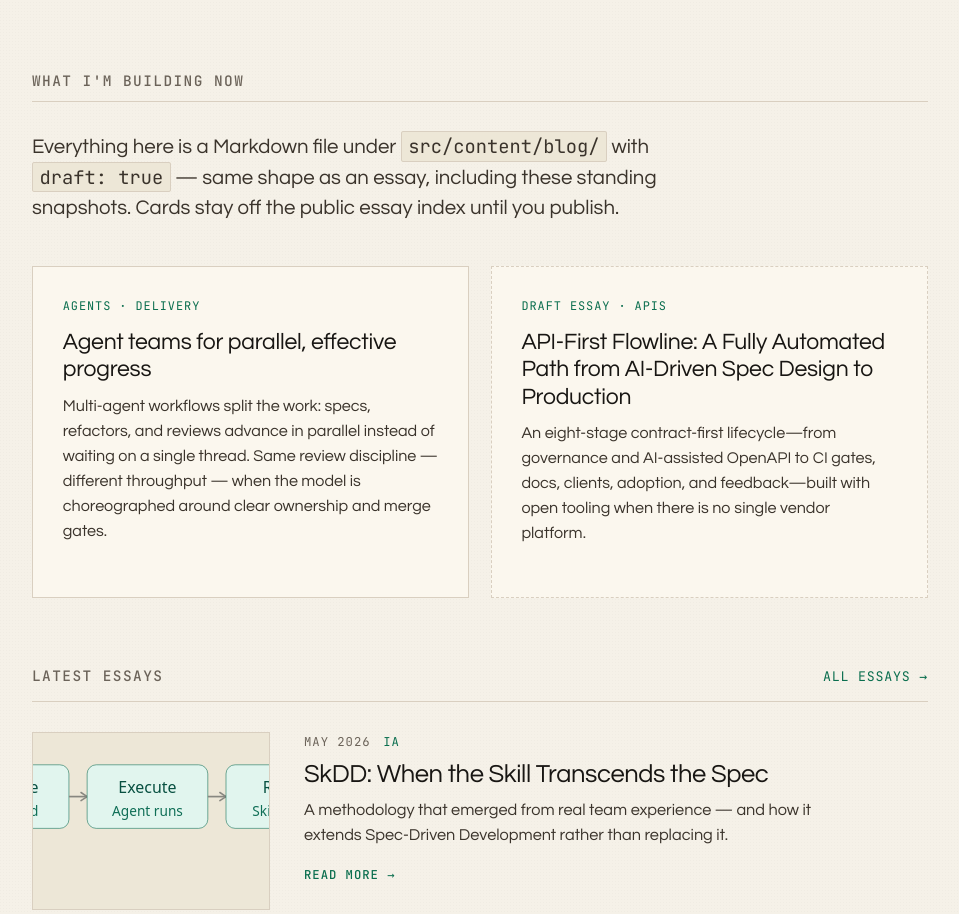
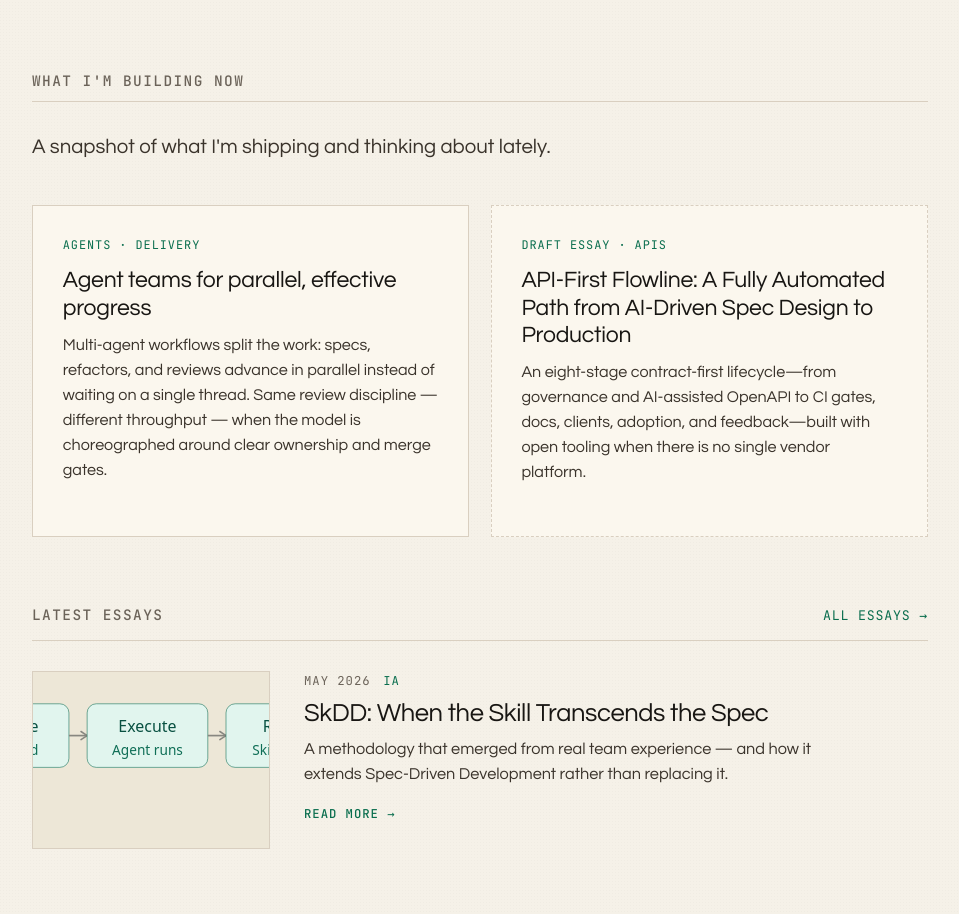
Before and after one commit to bvegaM/bryam-vega-site, an Astro site: page / in a window 1280 px wide. Shown: the part 980-1894 px from the top of the page, without its empty margins (160-1119 px from the left). Built offline with nearby package versions, Linux system fonts and the light colour scheme; Astro itself is replaced by a stand-in of ours; some packages are replaced by stand-ins of ours.

Commit message:
delete text

```diff
--- a/src/components/HomeContent.astro
+++ b/src/components/HomeContent.astro
@@ -75,18 +75,7 @@ const draftPosts = (await getCollection('blog', ({ data }) => data.draft)).sort(
   <div class="section-head">
     <h2>What I'm building now</h2>
   </div>
-  <p class="section-lede">
-    {draftPosts.length > 0 ? (
-      <>
-        Everything here is a Markdown file under <code class="mono">src/content/blog/</code> with <code class="mono">draft: true</code>
-        — same shape as an essay, including these standing snapshots. Cards stay off the public essay index until you publish.
-      </>
-    ) : (
-      <>
-        Add entries under <code class="mono">src/content/blog/</code> with <code class="mono">draft: true</code> to show work in progress here.
-      </>
-    )}
-  </p>
+  <p class="section-lede">A snapshot of what I'm shipping and thinking about lately.</p>
 
   <div class="now-grid">
     {draftPosts.map((p) => (
```
